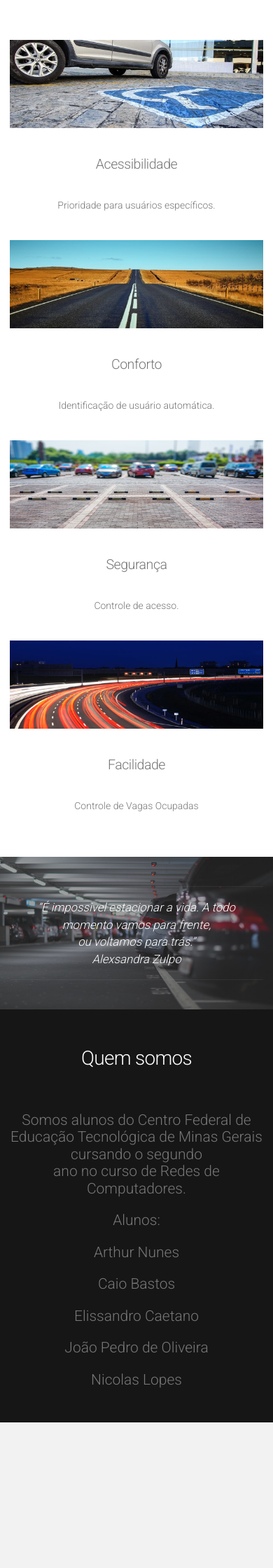
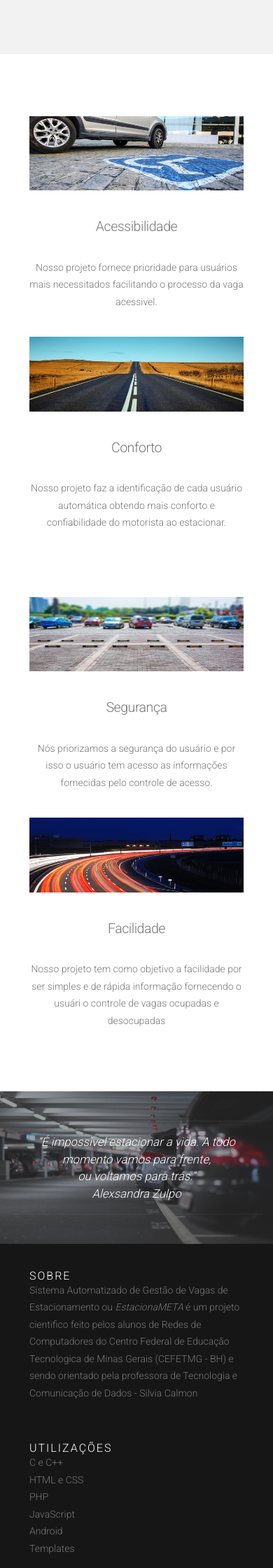
Before and after one commit to ArthurSilvaN/EstacionaMETA, a PHP site: page / in a window 390 px wide. Shown: the part 1560-3800 px from the top of the page at 70% size. Before the commit the page ends 3592 px from the top, so only its background shows below. Run offline with PHP 8.4, Linux system fonts and the light colour scheme; some libraries are stand-ins or nearby versions.

Commit message:
Atualização do footer e responsividade adicionada

```diff
--- /dev/null
+++ b/css/footer.css
@@ -0,0 +1,159 @@
+#hrFooter{
+  padding: 0%;
+  margin: 0%;
+}
+.site-footer hr
+{
+  border-top-color:#bbb;
+  opacity:0.5
+}
+.site-footer hr.small
+{
+  margin:20px 0
+}
+.site-footer h6
+{
+  color:#fff;
+  font-size:16px;
+  text-transform:uppercase;
+  margin-top:5px;
+  letter-spacing:2px
+}
+.site-footer a
+{
+  color:#737373;
+}
+.site-footer a:hover
+{
+  color:#3366cc;
+  text-decoration:none;
+}
+.footer-links
+{
+  padding-left:0;
+  list-style:none
+}
+.footer-links li
+{
+  display:block
+}
+.footer-links a
+{
+  color:#737373
+}
+.footer-links a:active,.footer-links a:focus,.footer-links a:hover
+{
+  color:#3366cc;
+  text-decoration:none;
+}
+.footer-links.inline li
+{
+  display:inline-block
+}
+.site-footer .social-icons
+{
+  text-align:right
+}
+.site-footer .social-icons a
+{
+  width:40px;
+  height:40px;
+  line-height:40px;
+  margin-left:6px;
+  margin-right:0;
+  border-radius:100%;
+  background-color:#33353d
+}
+.copyright-text
+{
+  margin:0
+}
+@media (max-width:991px)
+{
+  .site-footer [class^=col-]
+  {
+    margin-bottom:30px
+  }
+}
+@media (max-width:767px)
+{
+  .site-footer
+  {
+    padding-bottom:0
+  }
+  .site-footer .copyright-text,.site-footer .social-icons
+  {
+    text-align:center
+  }
+}
+.social-icons
+{
+  padding-left:0;
+  margin-bottom:0;
+  list-style:none
+}
+.social-icons li
+{
+  display:inline-block;
+  margin-bottom:4px
+}
+.social-icons li.title
+{
+  margin-right:15px;
+  text-transform:uppercase;
+  color:#96a2b2;
+  font-weight:700;
+  font-size:13px
+}
+.social-icons a{
+  background-color:#eceeef;
+  color:#818a91;
+  font-size:16px;
+  display:inline-block;
+  line-height:44px;
+  width:44px;
+  height:44px;
+  text-align:center;
+  margin-right:8px;
+  border-radius:100%;
+  -webkit-transition:all .2s linear;
+  -o-transition:all .2s linear;
+  transition:all .2s linear
+}
+.social-icons a:active,.social-icons a:focus,.social-icons a:hover
+{
+  color:#fff;
+  background-color:#29aafe
+}
+.social-icons.size-sm a
+{
+  line-height:34px;
+  height:34px;
+  width:34px;
+  font-size:14px
+}
+.social-icons a.facebook:hover
+{
+  background-color:#3b5998
+}
+.social-icons a.twitter:hover
+{
+  background-color:#00aced
+}
+.social-icons a.linkedin:hover
+{
+  background-color:#007bb6
+}
+.social-icons a.dribbble:hover
+{
+  background-color:#ea4c89
+}
+@media (max-width:767px)
+{
+  .social-icons li.title
+  {
+    display:block;
+    margin-right:0;
+    font-weight:600
+  }
+}
--- a/css/style.css
+++ b/css/style.css
@@ -130,11 +130,6 @@
 			padding: 0 0 0.5em 0;
 		}
 
-	footer
-	{
-		margin-top: 1em;
-	}
-
 	br.clear
 	{
 		clear: both;
@@ -169,6 +164,9 @@
 		.row > article
 		{
 			margin-bottom: 0;
+		}
+		.row{
+			padding: 2em;
 		}
 
 	/* Images */
--- a/index.html
+++ b/index.html
@@ -5,6 +5,7 @@
     Released for free under the Creative Commons Attribution 3.0 license (templated.co/license)
 -->
 <html>
+
 <head>
 	<title>EstacionaMETA</title>
 	<meta http-equiv="content-type" content="text/html; charset=utf-8" />
@@ -20,7 +21,10 @@
 		<link rel="stylesheet" href="css/style.css" />
 		<link rel="stylesheet" href="css/style-desktop.css" />
 	</noscript>
+	<!-- CSS FOOTER-->
+	<link rel="stylesheet" href="css/footer.css">
 </head>
+
 <body class="homepage">
 
 	<!-- Header -->
@@ -52,26 +56,33 @@
 			<header>
 				<h2>Bem vindo!</h2>
 			</header>
-				<p>Nosso projeto na <strong>META</strong> consiste em um sistema de gerenciamento de vagas de estacionamento. Com nosso trabalho, temos o objetivo de proporcionar <a href="#main"> <span href="#main" class="qualidades">PRATICIDADE</span>, <span href="#main" class="qualidades">SEGURANÇA</span>, <span  class="qualidades">ACESSIBILIDADE</span> e <span href="#main" class="qualidades">CONFORTO</span></a> para o usuário.</p>
+			<p>Nosso projeto na <strong>META</strong> consiste em um sistema de gerenciamento de vagas de
+				estacionamento. Com nosso trabalho, temos o objetivo de proporcionar <a href="#main"> <span href="#main"
+						class="qualidades">PRATICIDADE</span>, <span href="#main" class="qualidades">SEGURANÇA</span>,
+					<span class="qualidades">ACESSIBILIDADE</span> e <span href="#main"
+						class="qualidades">CONFORTO</span></a> para o usuário.</p>
 			<hr />
 			<div class="row">
 				<section class="4u">
 					<span><img src="images/car-73.png"></span>
 					<h3>Mapa de Vagas</h3>
-						<p>Visualização em tempo real da informação sobre a disponibilidade das vagas do nosso projeto de estacionamento.</p>
-						<a href="#" class="button button-style1">Visualizar</a>
+					<p>Visualização em tempo real da informação sobre a disponibilidade das vagas do nosso projeto de
+						estacionamento.</p>
+					<a href="mapa.html" class="button button-style1">Visualizar</a>
 				</section>
 				<section class="4u">
 					<span><img src="images/guest-73.png"></span>
 					<h3>Usuários</h3>
-						<p>Visualização e Gestão da informação de usuários cadastrados que entram e saem do estacionamento.</p>
+					<p>Visualização e Gestão da informação de usuários cadastrados que entram e saem do estacionamento.
+					</p>
 					<a href="#" class="button button-style1">Visualizar</a>
 				</section>
 				<section class="4u">
 					<span><img src="images/literature-73.png"></span>
 					<h3>Diário de Bordo</h3>
-						<p>Registro dos acontecimentos mais importantes do trabalho onde estão as informações de cada etapa de processo do nosso projeto.</p>
-						<a href="#" class="button button-style1">Visualizar</a>
+					<p>Registro dos acontecimentos mais importantes do trabalho onde estão cada etapa
+						de processo do nosso projeto.</p>
+					<a href="diarioBordo.html" class="button button-style1">Visualizar</a>
 				</section>
 
 			</div>
@@ -88,14 +99,14 @@
 					<header>
 						<h2>Acessibilidade</h2>
 					</header>
-						<p>Prioridade para usuários específicos.</p>
+					<p>Nosso projeto fornece prioridade para usuários mais necessitados facilitando o processo da vaga acessivel.</p>
 				</section>
 				<section class="6u">
 					<a class="image full"><img src="images/pic02.jpg" alt=""></a>
 					<header>
 						<h2>Conforto</h2>
 					</header>
-						<p>Identificação de usuário automática.</p>
+					<p>Nosso projeto faz a identificação de cada usuário automática obtendo mais conforto e confiabilidade do motorista ao estacionar.</p>
 				</section>
 			</div>
 
@@ -105,14 +116,14 @@
 					<header>
 						<h2>Segurança</h2>
 					</header>
-						<p>Controle de acesso.</p>
+					<p>Nós priorizamos a segurança do usuário e por isso o usuário tem acesso as informações fornecidas pelo controle de acesso.</p>
 				</section>
 				<section class="6u">
 					<a class="image full"><img src="images/pic04.jpg" alt=""></a>
 					<header>
 						<h2>Facilidade</h2>
 					</header>
-						<p>Controle de Vagas Ocupadas</p>
+					<p>Nosso projeto tem como objetivo a facilidade por ser simples e de rápida informação fornecendo o usuári o controle de vagas ocupadas e desocupadas</p>
 				</section>
 			</div>
 
@@ -123,29 +134,46 @@
 	<div id="tweet">
 		<div class="container">
 			<section>
-					<blockquote>&ldquo;É impossivel estacionar a vida. A todo momento vamos para frente,<br> ou voltamos para trás.&rdquo;<br> Alexsandra Zulpo</blockquote>
+				<blockquote>&ldquo;É impossivel estacionar a vida. A todo momento vamos para frente,<br> ou voltamos
+					para trás.&rdquo;<br> Alexsandra Zulpo</blockquote>
 			</section>
 		</div>
 	</div>
 
 	<!-- Footer -->
-		<div id="footer">
+	<footer class="site-footer">
 		<div class="container">
-				<section>
-					<header>
-						<h2>Quem somos</h2>
-						<span class="byline"></span>
-					</header>
-				</section>
-				<p id="quemSomos">Somos alunos do Centro Federal de Educação Tecnológica de Minas Gerais cursando o segundo <br> ano no curso de Redes de Computadores.</p>
-				<p id="quemSomos">Alunos:</p>
-				<p id="quemSomos" id="alunos">Arthur Nunes</p>
-				<p id="quemSomos" id="alunos">Caio Bastos</p>
-				<p id="quemSomos" id="alunos">Elissandro Caetano</p>
-				<p id="quemSomos" id="alunos">João Pedro de Oliveira</p>
-				<p id="quemSomos" id="alunos">Nicolas Lopes</p>
+			<div class="row">
+				<div class="col-sm-12 col-md-6">
+					<h6>sobre</h6>
+					<p class="text-justify">Sistema Automatizado de Gestão de Vagas de Estacionamento ou <i>EstacionaMETA</i>
+						é um projeto cientifico feito pelos alunos de Redes de Computadores do Centro Federal de Educação Tecnologica
+						de Minas Gerais (CEFETMG - BH) e sendo orientado pela professora de Tecnologia e Comunicação de Dados - Silvia Calmon</p>
+				</div>
+
+				<div class="col-xs-6 col-md-3">
+					<h6>Utilizações</h6>
+					<ul class="footer-links">
+						<li>C e C++</li>
+						<li>HTML e CSS</li>
+						<li>PHP</li>
+						<li>JavaScript</li>
+						<li>Android</li>
+						<li>Templates</li>
+					</ul>
 				</div>
 			</div>
-
+			<hr id="hrFooter">
+		</div>
+		<div class="container">
+			<div class="row">
+				<div class="col-md-8 col-sm-6 col-xs-12">
+					<p class="copyright-text">Copyright &copy; 2019 Todos os direitos reservados
+						<a href="https://www.cefetmg.br/">CEFET-MG</a>.
+					</p>
+				</div>
+			</div>
+		</div>
+	</footer>
 	</body>
 </html>
--- a/mapa.html
+++ b/mapa.html
@@ -32,7 +32,7 @@
 						<li class="active"><a href="index.html">Home</a></li>
 						<li><a href="mapa.html">Vagas</a></li>
 						<li><a href="usuarios.html">Usuários</a></li>
-						<li><a href="diario.html">Diário</a></li>
+						<li><a href="diarioBordo.html">Diário</a></li>
 					</ul>
 				</nav>
 			</div>
```
Also changed, not shown: diario.html (deleted, +0 -105 lines), no-sidebar.html (deleted, +0 -105 lines), right-sidebar.html (deleted, +0 -156 lines). Lines whose indentation alone changed are shown as unchanged.
